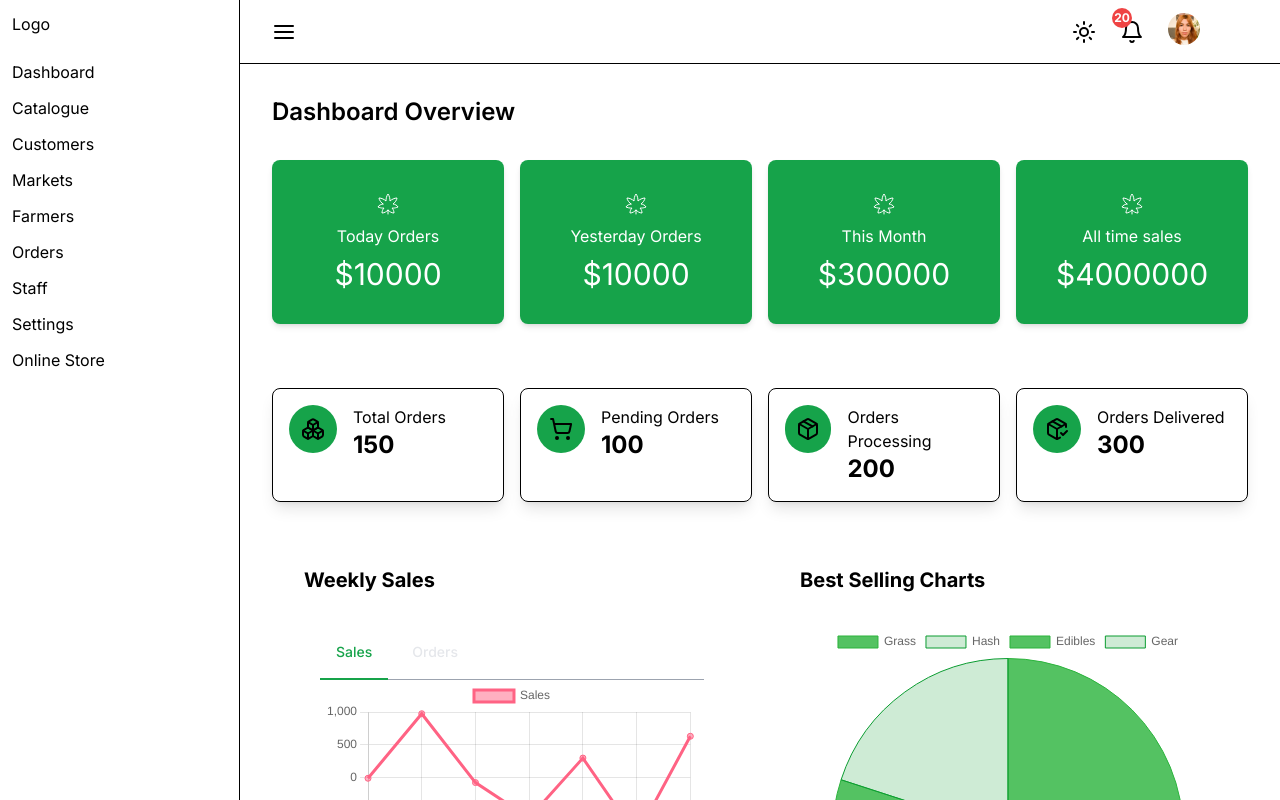
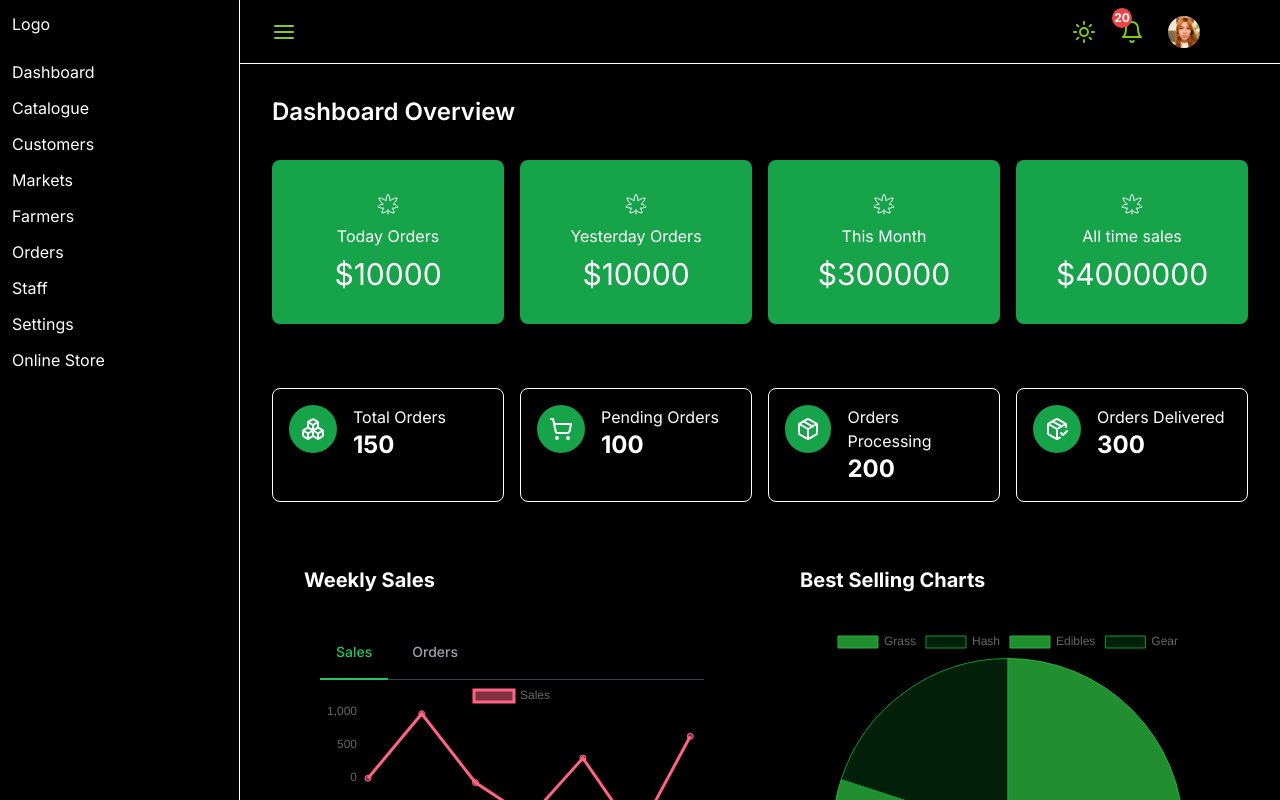
Before and after one commit to Scot-MacDonald/multi-vendor, a Next.js app: page /dashboard in a window 1280 px wide. Shown: the top 800 px of the page. Built offline with nearby package versions, Linux system fonts and the light colour scheme.

Commit message:
darkmode and dropdowns

```diff
--- a/app/(back-office)/layout.js
+++ b/app/(back-office)/layout.js
@@ -9,7 +9,7 @@ export default function layout({ children }) {
 
       <div className="w-full">
         <Navbar />
-        <main className="ml-60 mt-16  p-8 text-slate-50 min-h-screen ">
+        <main className="ml-60 mt-16  p-8 text-slate-50 bg-white dark:bg-black min-h-screen ">
           {children}
         </main>
       </div>
--- /dev/null
+++ b/app/components/ThemeSwitcherBtn.jsx
@@ -0,0 +1,27 @@
+"use client";
+import { useState, useEffect } from "react";
+import { useTheme } from "next-themes";
+import { Moon, Sun } from "lucide-react";
+
+export default function ThemeSwitcherBtn() {
+  const [mounted, setMounted] = useState(false);
+  const { theme, setTheme } = useTheme();
+  console.log(theme);
+
+  useEffect(() => {
+    setMounted(true);
+  }, []);
+
+  if (!mounted) {
+    return null;
+  }
+
+  return (
+    <button
+      className="text-lime-700 dark:text-lime-500"
+      onClick={() => setTheme(theme === "dark" ? "light" : "dark")}
+    >
+      {theme === "light" ? <Moon /> : <Sun />}
+    </button>
+  );
+}
--- a/app/components/backoffice/BestSellingProductsCharts.jsx
+++ b/app/components/backoffice/BestSellingProductsCharts.jsx
@@ -30,7 +30,9 @@ export default function BestSellingProductsCharts() {
   };
   return (
     <div className=" p-8 rounded-lg h-full">
-      <h2 className="text-xl text-black font-bold mb-4">Best Selling Charts</h2>
+      <h2 className="text-xl text-black dark:text-white font-bold mb-4">
+        Best Selling Charts
+      </h2>
       <div className="p-4">
         <Pie data={data} />
       </div>
--- a/app/components/backoffice/CustomDataTable.jsx
+++ b/app/components/backoffice/CustomDataTable.jsx
@@ -15,7 +15,9 @@ export default function CustomDataTable() {
   const itemEndIndex = Math.min(startIndex + PAGE_SIZE, data.length);
   return (
     <div className="">
-      <h2 className="text-xl text-black font-bold mb-4">Recent Orders</h2>
+      <h2 className="text-xl text-black dark:text-white font-bold mb-4">
+        Recent Orders
+      </h2>
 
       <div className="relative overflow-x-auto shadow-md sm:rounded-lg">
         <table className="w-full text-sm text-left rtl:text-right text-gray-500 dark:text-gray-400">
--- a/app/components/backoffice/Heading.jsx
+++ b/app/components/backoffice/Heading.jsx
@@ -1,5 +1,9 @@
 import React from "react";
 
 export default function Heading({ title }) {
-  return <h2 className="text-2xl font-semibold text-black">{title}</h2>;
+  return (
+    <h2 className="text-2xl font-semibold dark:text-white text-black">
+      {title}
+    </h2>
+  );
 }
--- a/app/components/backoffice/Navbar.jsx
+++ b/app/components/backoffice/Navbar.jsx
@@ -1,3 +1,4 @@
+"use client";
 import {
   AlignJustify,
   Bell,
@@ -6,6 +7,7 @@ import {
   Settings,
   Sun,
   User,
+  X,
 } from "lucide-react";
 import Image from "next/image";
 import React from "react";
@@ -17,30 +19,135 @@ import {
   DropdownMenuSeparator,
   DropdownMenuTrigger,
 } from "@/components/ui/dropdown-menu";
+import ThemeSwitcherBtn from "../ThemeSwitcherBtn";
 
 export default function Navbar() {
   return (
-    <div className="flex items-center justify-between bl-black text-black h-16 px-8 py-4 fixed top-0 w-full left-60 pr-[20rem] border-b border-black">
+    <div className="flex items-center justify-between bg-white dark:bg-black text-white dark:text-black h-16 px-8 py-4 fixed top-0 w-full left-60 pr-[20rem] border-b border-gray-800 dark:border-white">
       <button>
-        <AlignJustify />
-      </button>
-      <div className="flex space-x-3">
-        <button>
-          <Sun />
+        <AlignJustify className="text-lime-700 dark:text-lime-500" />
       </button>
 
+      <div className="flex space-x-3">
+        <ThemeSwitcherBtn />
+        <DropdownMenu>
+          <DropdownMenuTrigger asChild>
             <button
               type="button"
-          className="relative inline-flex items-center p-3 text-sm font-medium text-center text-black rounded-lg "
+              className="relative inline-flex items-center p-3 text-sm font-medium text-center text-white rounded-lg"
             >
-          <Bell />
+              <Bell className="text-lime-700 dark:text-lime-500" />
               <span className="sr-only">Notifications</span>
               <div className="absolute inline-flex items-center justify-center w-5 h-5 text-xs font-bold text-white bg-red-500 rounded-full -top-0 end-6 dark:border-gray-900">
                 20
               </div>
             </button>
+          </DropdownMenuTrigger>
+          <DropdownMenuContent className="py-2 px-2">
+            <DropdownMenuLabel>Notifications</DropdownMenuLabel>
+            <DropdownMenuSeparator />
+
+            <DropdownMenuItem>
+              <div className="flex items-center">
+                <Image
+                  src="/thumbnail_Wanda(1).jpg"
+                  alt="User Profile"
+                  width={200}
+                  height={200}
+                  className="w-8 h-8 rounded-full mr-2"
+                />
+                <div className="flex flex-col space-y-1">
+                  <p>purple sticky bud out,...</p>
+                  <div className="flex items-center space-x-2">
+                    <p className="bg-red-500 text-white text-sm px-3 py-0.5 rounded-full">
+                      Stock out
+                    </p>
+                    <p>Dec 02 2024 - 16:16pm</p>
+                  </div>
+                </div>
+                <button>
+                  <X className="ml-2" />
+                </button>
+              </div>
+            </DropdownMenuItem>
+            <DropdownMenuSeparator />
+            <DropdownMenuItem>
+              <div className="flex items-center">
+                <Image
+                  src="/thumbnail_Wanda(1).jpg"
+                  alt="User Profile"
+                  width={200}
+                  height={200}
+                  className="w-8 h-8 rounded-full mr-2"
+                />
+                <div className="flex flex-col space-y-1">
+                  <p>purple sticky bud out,...</p>
+                  <div className="flex items-center space-x-2">
+                    <p className="bg-red-500 text-white text-sm px-3 py-0.5 rounded-full">
+                      Stock out
+                    </p>
+                    <p>Dec 02 2024 - 16:16pm</p>
+                  </div>
+                </div>
+                <button>
+                  <X className="ml-2" />
+                </button>
+              </div>
+            </DropdownMenuItem>
+            <DropdownMenuSeparator />
+            <DropdownMenuItem>
+              <div className="flex items-center">
+                <Image
+                  src="/thumbnail_Wanda(1).jpg"
+                  alt="User Profile"
+                  width={200}
+                  height={200}
+                  className="w-8 h-8 rounded-full mr-2"
+                />
+                <div className="flex flex-col space-y-1">
+                  <p>purple sticky bud out,...</p>
+                  <div className="flex items-center space-x-2">
+                    <p className="bg-red-500 text-white text-sm px-3 py-0.5 rounded-full">
+                      Stock out
+                    </p>
+                    <p>Dec 02 2024 - 16:16pm</p>
+                  </div>
+                </div>
+                <button>
+                  <X className="ml-2" />
+                </button>
+              </div>
+            </DropdownMenuItem>
+            <DropdownMenuSeparator />
+            <DropdownMenuItem>
+              <div className="flex items-center">
+                <Image
+                  src="/thumbnail_Wanda(1).jpg"
+                  alt="User Profile"
+                  width={200}
+                  height={200}
+                  className="w-8 h-8 rounded-full mr-2"
+                />
+                <div className="flex flex-col space-y-1">
+                  <p>purple sticky bud out,...</p>
+                  <div className="flex items-center space-x-2">
+                    <p className="bg-red-500 text-white text-sm px-3 py-0.5 rounded-full">
+                      Stock out
+                    </p>
+                    <p>Dec 02 2024 - 16:16pm</p>
+                  </div>
+                </div>
+                <button>
+                  <X className="ml-2" />
+                </button>
+              </div>
+            </DropdownMenuItem>
+            <DropdownMenuSeparator />
+          </DropdownMenuContent>
+        </DropdownMenu>
+
         <DropdownMenu>
-          <DropdownMenuTrigger>
+          <DropdownMenuTrigger asChild>
             <button>
               <Image
                 src="/thumbnail_Wanda(1).jpg"
--- a/app/components/backoffice/Sidebar.jsx
+++ b/app/components/backoffice/Sidebar.jsx
@@ -3,7 +3,7 @@ import Link from "next/link";
 
 export default function sidebar() {
   return (
-    <div className=" space-y-6 w-60 h-screen text-black  p-3 fixed left-0 top-0 border-r border-black">
+    <div className=" space-y-6 w-60 h-screen bg-white dark:bg-black dark:text-white text-black  p-3 fixed left-0 top-0 border-r border-black dark:border-white">
       <Link className="mb-6" href="#">
         Logo
       </Link>
--- a/app/components/backoffice/SmallCard.jsx
+++ b/app/components/backoffice/SmallCard.jsx
@@ -5,7 +5,7 @@ export default function SmallCard({ data }) {
   const { title, number, iconBg, icon: Icon } = data;
   return (
     <div
-      className={`rounded-lg  text-black shadow-lg p-4 flex border-solid border border-black `}
+      className={`rounded-lg  text-black dark:text-white shadow-lg p-4 flex border-solid border border-black dark:border-white `}
     >
       <div className="flex space-x-4">
         <div
--- a/app/components/backoffice/WeeklySalesChart.jsx
+++ b/app/components/backoffice/WeeklySalesChart.jsx
@@ -110,7 +110,9 @@ export default function WeeklySalesChart() {
   return (
     <div>
       <div className=" p-8 rounded-lg h-full">
-        <h2 className="text-xl text-black font-bold mb-4">Weekly Sales</h2>
+        <h2 className="text-xl text-black dark:text-white font-bold mb-4">
+          Weekly Sales
+        </h2>
         <div className="p-4">
           <div className="text-sm font-medium text-center text-gray-200 border-b border-gray-400 dark:text-gray-400 dark:border-gray-700">
             <ul className="flex flex-wrap -mb-px">
--- a/app/layout.js
+++ b/app/layout.js
@@ -1,5 +1,6 @@
 import { Inter } from "next/font/google";
 import "../styles/main.scss";
+import Providers from "@/context/Providers";
 
 const inter = Inter({ subsets: ["latin"] });
 
@@ -10,8 +11,10 @@ export const metadata = {
 
 export default function RootLayout({ children }) {
   return (
-    <html lang="en">
-      <body className={inter.className}>{children}</body>
+    <html lang="en" className="light" style={{ colorScheme: "dark" }}>
+      <body className={inter.className}>
+        <Providers>{children}</Providers>
+      </body>
     </html>
   );
 }
--- /dev/null
+++ b/context/Providers.jsx
@@ -0,0 +1,11 @@
+"use client";
+import { ThemeProvider } from "next-themes";
+import React from "react";
+
+export default function Providers({ children }) {
+  return (
+    <ThemeProvider attribute="class" defaultTheme="dark">
+      {children}
+    </ThemeProvider>
+  );
+}
--- a/package.json
+++ b/package.json
@@ -16,7 +16,8 @@
     "clsx": "^2.1.1",
     "faker": "^6.6.6",
     "lucide-react": "^0.383.0",
-    "next": "14.2.3",
+    "next": "^14.2.4",
+    "next-themes": "^0.3.0",
     "react": "^18",
     "react-chartjs-2": "^5.2.0",
     "react-dom": "^18",
```
Also changed, not shown: 1 other file (tests, documents, lock files or other folders). Lines whose indentation alone changed are shown as unchanged.
